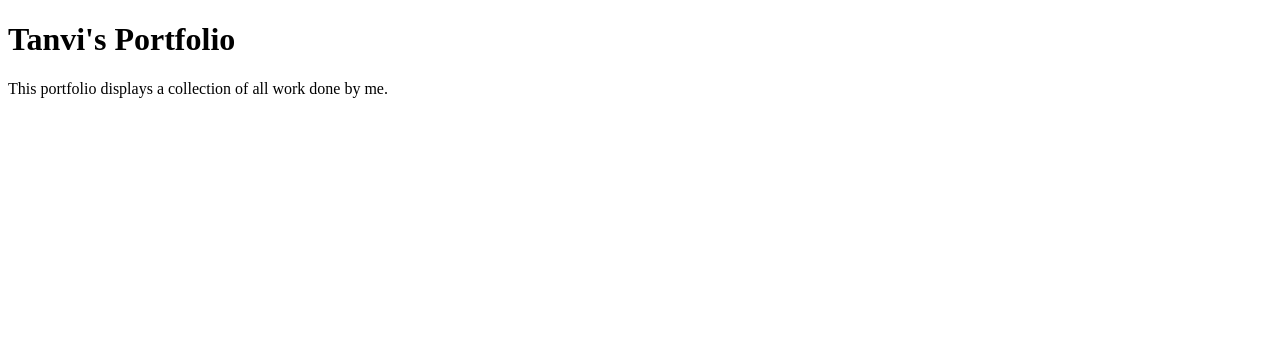
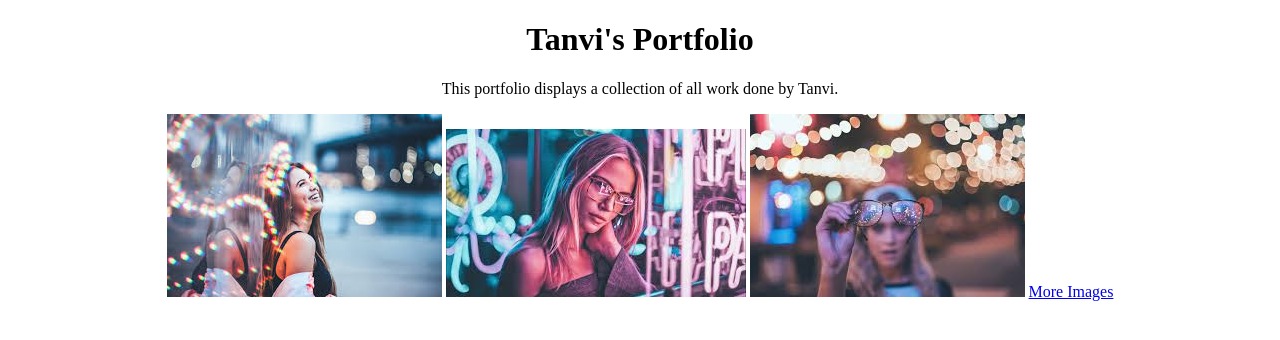
Before and after one commit to tanviwaghray/tanviwaghray.github.io, a plain HTML site: page index.html in a window 1280 px wide. Drawn offline with Linux system fonts and the light colour scheme.

Commit message:
Added image

```diff
--- a/index.html
+++ b/index.html
@@ -4,9 +4,15 @@
 <title>tanviwaghray.in</title>
 </head>
 <body>
+<center>
+<h1>Tanvi's Portfolio</h1>
+<p>This portfolio displays a collection of all work done by Tanvi.</p>
+<img src="download (1).jpg" alt="Photography">
+<img src="download.jpg" alt="Photography">
+<img src="images.jpg" alt="Photography">
+<a href="File2.html">More Images</a>
 
-<h1>Tanvi's Portfolio</h1>
-<p>This portfolio displays a collection of all work done by me.</p>
+</center>
 
 </body>
 </html>
```
Also changed, not shown: File2.html (added, +15 -0 lines), A1.jpg (added), download (1).jpg (added), download.jpg (added), images.jpg (added).
